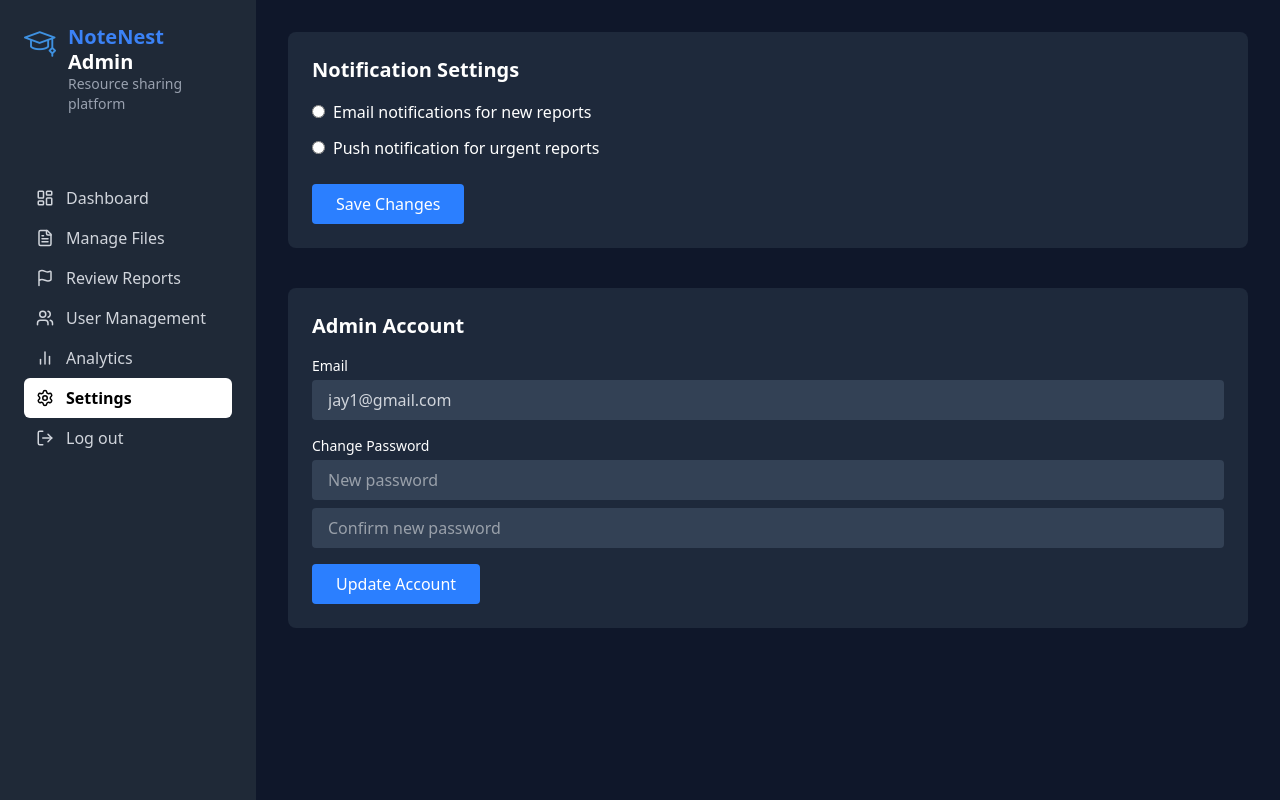
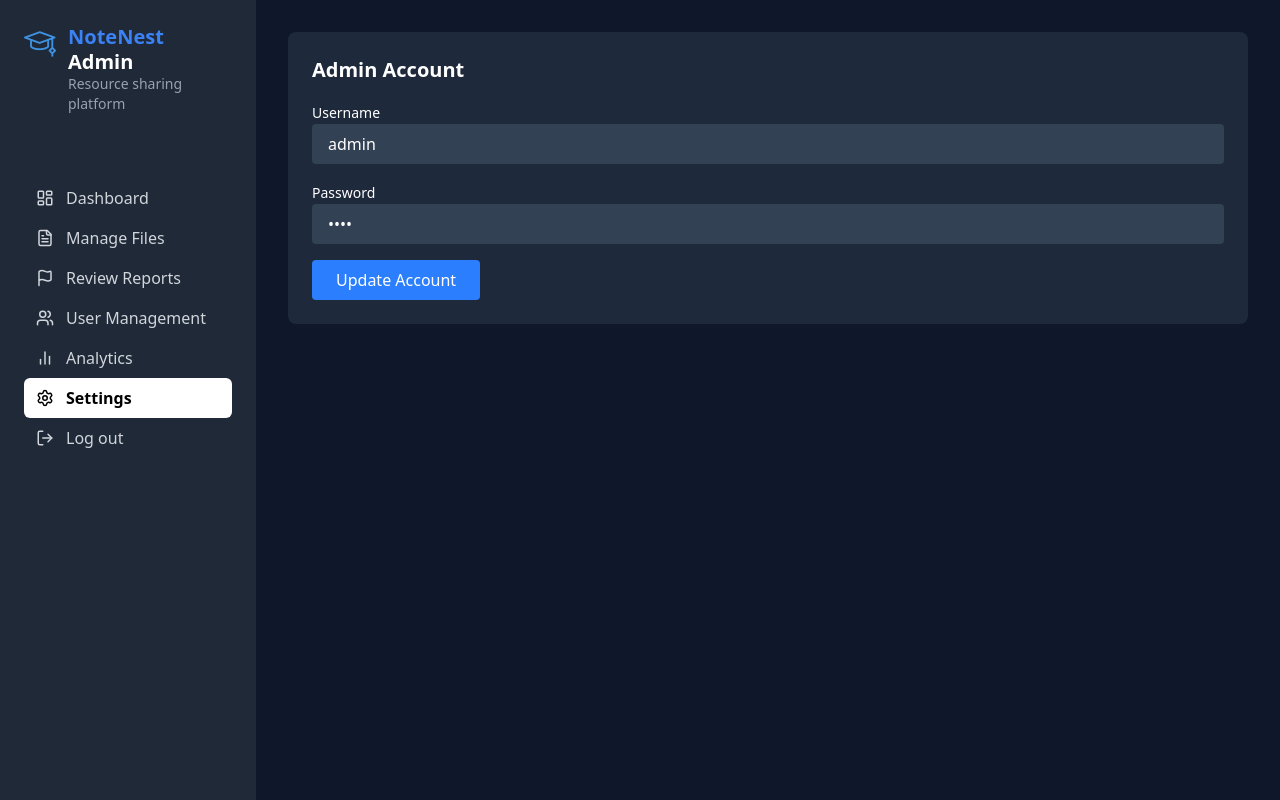
Before and after one commit to HiruniApsara/Resource_Sharing, a React (Vite) app in the folder rs/frontend/: page /admin-settings in a window 1280 px wide. Built offline with nearby package versions, Linux system fonts and the light colour scheme.

Commit message:
Admin-Setting

```diff
--- a/rs/frontend/src/pages/admin/AdminSettings.jsx
+++ b/rs/frontend/src/pages/admin/AdminSettings.jsx
@@ -7,48 +7,27 @@ const AdminSettings = () => {
       <AdminSideBar />
 
       <div className="flex-1 p-8 space-y-10">
-        {/* Notification Settings */}
-        <div className="bg-[#1e293b] p-6 rounded-lg">
-          <h2 className="text-xl font-semibold mb-4">Notification Settings</h2>
-          <div className="space-y-3">
-            <label className="block">
-              <input type="radio" name="notification" className="mr-2" />
-              Email notifications for new reports
-            </label>
-            <label className="block">
-              <input type="radio" name="notification" className="mr-2" />
-              Push notification for urgent reports
-            </label>
-          </div>
-          <button className="mt-6 bg-blue-500 hover:bg-blue-600 text-white py-2 px-6 rounded">
-            Save Changes
-          </button>
-        </div>
 
         {/* Admin Account */}
         <div className="bg-[#1e293b] p-6 rounded-lg">
           <h2 className="text-xl font-semibold mb-4">Admin Account</h2>
           <form className="space-y-4">
             <div>
-              <label className="block text-sm mb-1">Email</label>
+              <label htmlFor="username" className="text-sm">Username</label>
               <input
-                type="email"
-                value="jay1@gmail.com"
-                readOnly
-                className="w-full bg-[#334155] text-gray-300 px-4 py-2 rounded outline-none"
+                type="text"
+                id="username"
+                defaultValue="admin"
+                className="w-full px-4 py-2 rounded bg-[#334155] text-white focus:outline-none focus:ring-2 focus:ring-blue-500"
               />
             </div>
             <div>
-              <label className="block text-sm mb-1">Change Password</label>
+            <label htmlFor="password" className="text-sm">Password</label>
               <input
                 type="password"
-                placeholder="New password"
-                className="w-full bg-[#334155] text-white px-4 py-2 rounded outline-none"
-              />
-              <input
-                type="password"
-                placeholder="Confirm new password"
-                className="w-full bg-[#334155] text-white px-4 py-2 rounded outline-none mt-2"
+                id="password"
+                defaultValue="1234"
+                className="w-full px-4 py-2 rounded bg-[#334155] text-white focus:outline-none focus:ring-2 focus:ring-blue-500"
               />
             </div>
             <button className="bg-blue-500 hover:bg-blue-600 text-white py-2 px-6 rounded">
```
Also changed, not shown: 2 other files (tests, documents, lock files or other folders).
